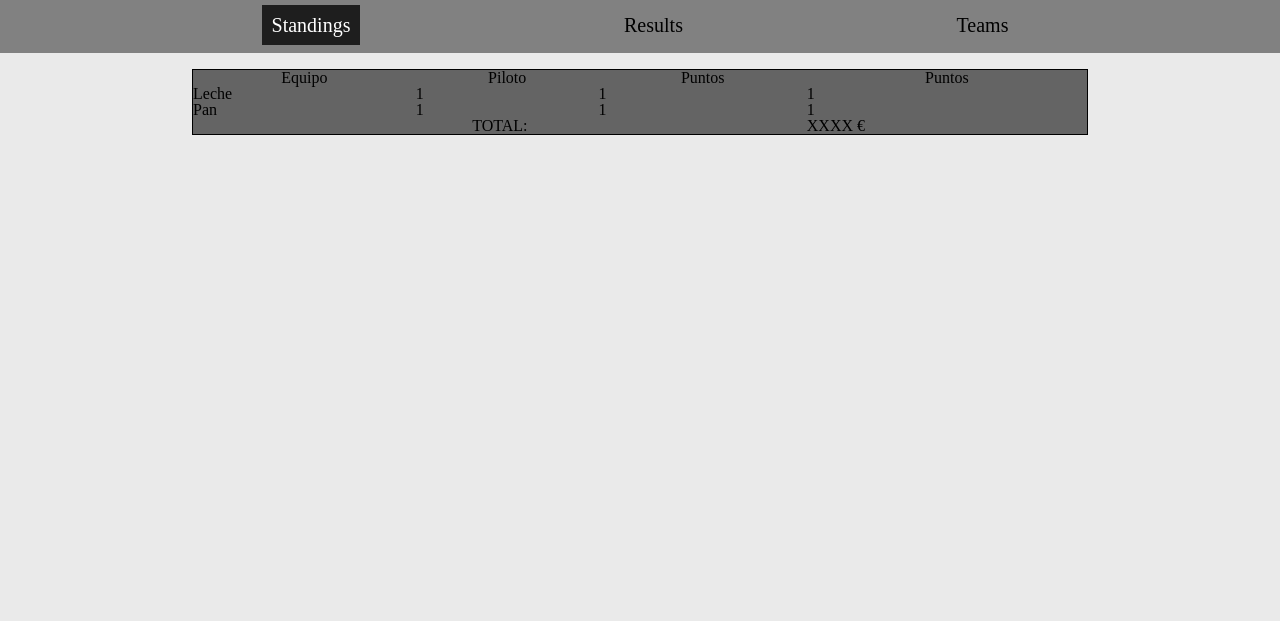
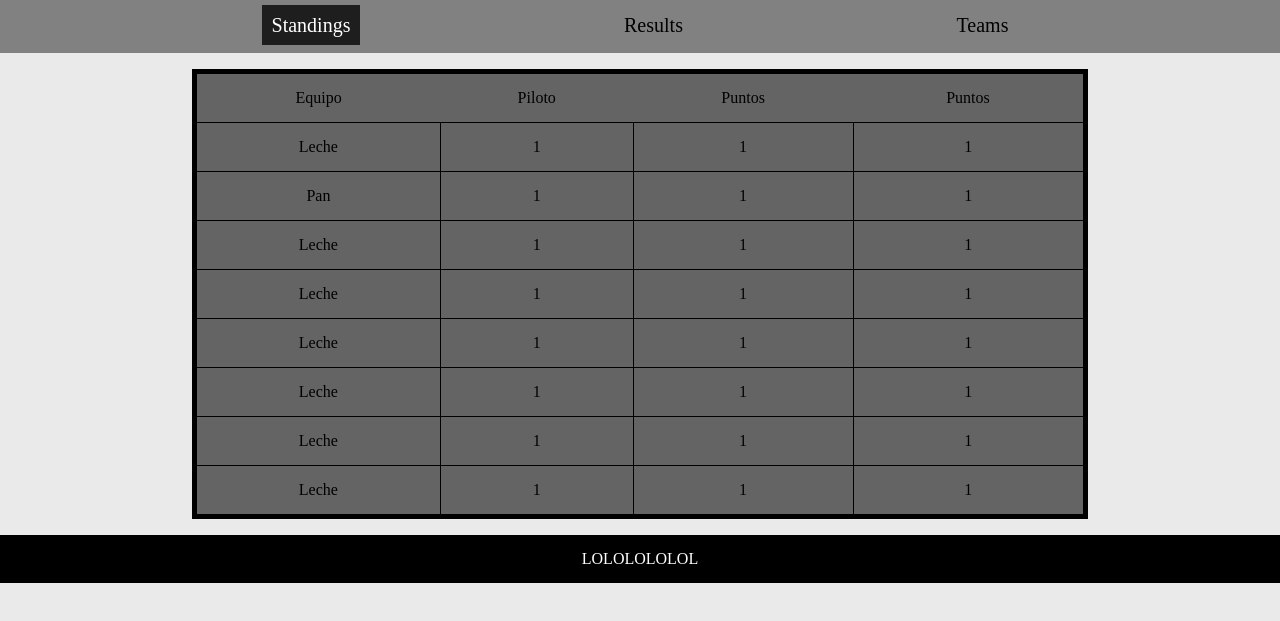
Before and after one commit to Jotanore/FFK, a plain HTML site: page index.html in a window 1280 px wide. Shown: the part 123-744 px from the top of the page. Drawn offline with Linux system fonts and the light colour scheme.

Commit message:
Table size, footer creation, standings dropdown menu

```diff
--- a/index.html
+++ b/index.html
@@ -10,9 +10,14 @@
 <body>
     <header>
         <h1>FÓRMULA FAT KARTING</h1>
-        <nav>
+        <nav class="menu">
             <ul>
-                <li id="standings" class="active">Standings</li>
+                <li id="standings" class="active dropdown">Standings
+                  <ul class="dropdown-menu">
+                    <li>2024</li>
+                    <li>2025</li>
+                  </ul>
+                </li>
                 <li id="results">Results</li>
                 <li id="teams">Teams</li>
             </ul>
@@ -30,7 +35,7 @@
                     <th scope="col">Puntos</th>
                   </tr>
                 </thead>
-                <tbody id="shoppingListTableBody">
+                <tbody>
                   <tr>
                     <td>Leche</td>
                     <td>1</td>
@@ -43,12 +48,44 @@
                     <td>1</td>
                     <td>1</td>
                   </tr>
+                  <tr>
+                    <td>Leche</td>
+                    <td>1</td>
+                    <td>1</td>
+                    <td>1</td>
+                  </tr>
+                  <tr>
+                    <td>Leche</td>
+                    <td>1</td>
+                    <td>1</td>
+                    <td>1</td>
+                  </tr>
+                  <tr>
+                    <td>Leche</td>
+                    <td>1</td>
+                    <td>1</td>
+                    <td>1</td>
+                  </tr>
+                  <tr>
+                    <td>Leche</td>
+                    <td>1</td>
+                    <td>1</td>
+                    <td>1</td>
+                  </tr>
+                  <tr>
+                    <td>Leche</td>
+                    <td>1</td>
+                    <td>1</td>
+                    <td>1</td>
+                  </tr>
+                  <tr>
+                    <td>Leche</td>
+                    <td>1</td>
+                    <td>1</td>
+                    <td>1</td>
+                  </tr>
                 </tbody>
                 <tfoot>
-                  <tr>
-                    <th colspan="3">TOTAL:</th>
-                    <td><span id="shoppingListTableTotal">XXXX</span> €</td>
-                  </tr>
                 </tfoot>
               </table>
         </article>
@@ -96,10 +133,6 @@
 
                 </tbody>
                 <tfoot>
-                  <tr>
-                    <th colspan="3">TOTAL:</th>
-                    <td><span id="shoppingListTableTotal">XXXX</span> €</td>
-                  </tr>
                 </tfoot>
               </table>
         </article>
@@ -143,6 +176,7 @@
             </ul>
         </article>
     </main>
+    <footer>LOLOLOLOLOL</footer>
 </body>
 <script src="./src/js/index.js"></script>
 </html>
--- a/src/css/styles.css
+++ b/src/css/styles.css
@@ -39,14 +39,35 @@ body{
     main{
         display:grid;
         grid-template-columns: 15% 1fr 15%;
-
+        margin-bottom: 1em;
             article{
                 background-color: rgb(100, 100, 100);
                 grid-column-start: 2;
 
                     table{
+
                         width: 100%;
-                        border: 1px solid black;
+                        border: 5px solid black;
+                        overflow: hidden;
+
+                        thead{
+
+                            tr{
+
+                                th{
+                                    padding: 1em 0;
+                                }
+                            }
+                        }
+                        tbody{
+                            tr{
+                                td{
+                                    text-align: center;
+                                    padding: 1em 0;
+                                    border: 1px solid black;
+                                }
+                            }
+                        }
                     }
 
                     ul{
@@ -64,7 +85,37 @@ body{
 
             }
     }
+
+    footer{
+        background-color: black;
+        color: white;
+        display:flex;
+        justify-content: center;
+        padding: 1em;
+    }
+
 }
+
+.dropdown-menu {
+    display: none;
+    position: absolute;
+    top: 100%;
+    left: 0;
+    background-color: #333;
+    min-width: 100px;
+    list-style: none;
+    padding: 0;
+    z-index: 1000;
+
+}
+
+.menu ul li:hover > .dropdown-menu {
+    display: block;
+  }
+
+.menu ul li {
+    position: relative;
+  }
 
 .hidden{
     display: none;
```
